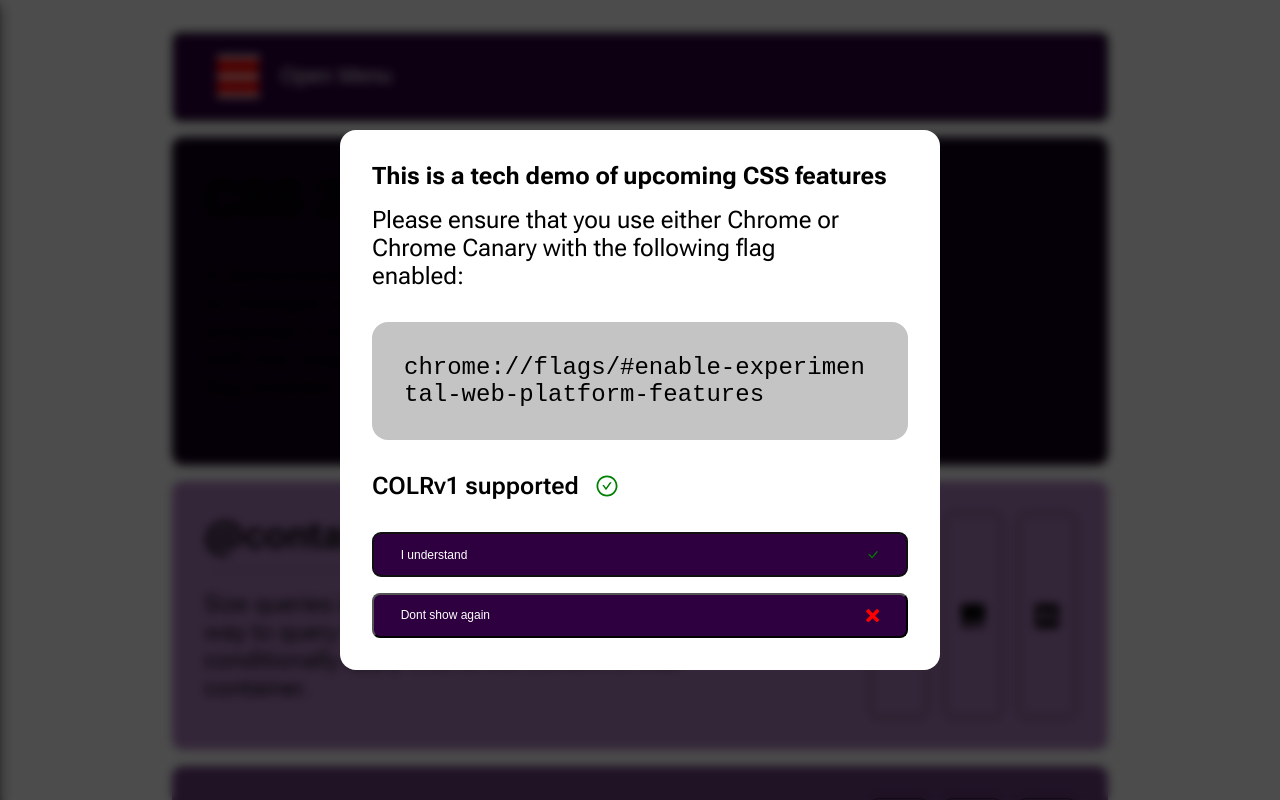
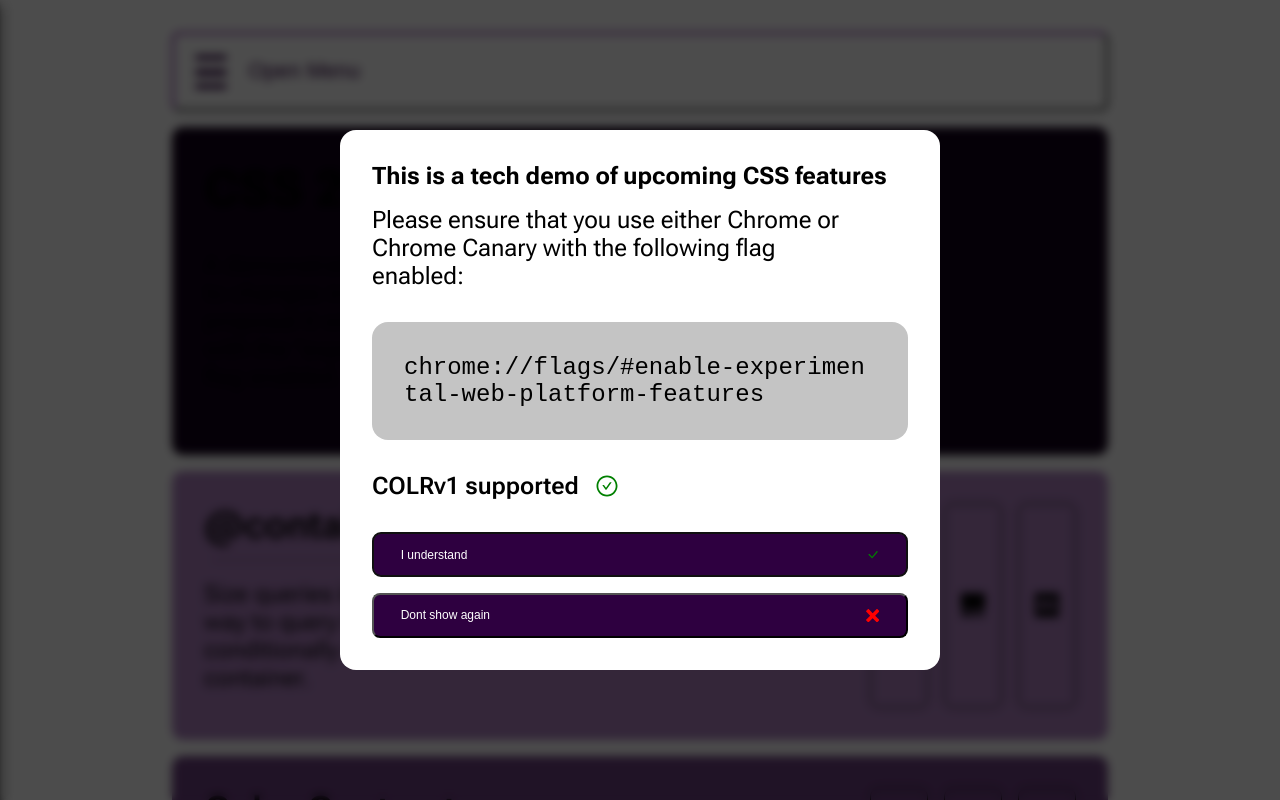
Before and after one commit to gotpop/css-2023, a Next.js app: page / in a window 1280 px wide. Shown: the top 800 px of the page. Built offline with nearby package versions, Linux system fonts and the light colour scheme; a web font is replaced by a local one.

Commit message:
Adding trigger

```diff
--- a/src/components/Trigger/Trigger.module.css
+++ b/src/components/Trigger/Trigger.module.css
@@ -2,23 +2,23 @@
   --iconColour: var(--white);
 
   align-items: center;
-  background-color: var(--hwb-grape-4);
+  border-color: var(--hwb-grape-4);
+  background-color: transparent;
   border-radius: var(--radius);
-  color: var(--iconColour);
   cursor: pointer;
   display: flex;
   font-size: var(--size-l-1);
   gap: calc(var(--paddingBtn) / 2);
-  padding: calc(var(--paddingBtn) / 2) var(--paddingBtn);
+  padding: calc(var(--paddingBtn) / 2);
   transition: background-color var(--timing) ease;
-
+/*
   &:hover {
     background-color: var(--accent);
     color: var(--white);
-  }
+  } */
 
   & span {
-    color: var(--white);
+    color: var(--hwb-grape-4);
   }
 
   & svg {
--- a/src/components/TriggerIcon/TriggerIcon.module.css
+++ b/src/components/TriggerIcon/TriggerIcon.module.css
@@ -1,20 +1,19 @@
 .icon {
   --iconColour: var(--white);
-  --local-size: 2em;
+  --local-size: 1.5em;
   --local-translate: 0 calc(var(--local-size) / 2.2);
   --local-duration: .4s;
   --local-name: top;
 
   width: var(--local-size);
   height: var(--local-size);
-  background: red;
   position: relative;
   display: flex;
   justify-content: center;
 
   & span {
-    background-color: var(--white);
-    height: calc(var(--local-size) / 10);
+    background-color: var(--hwb-grape-4);
+    height: calc(var(--local-size) / 6);
     width: var(--local-size);
     display: flex;
     border-radius: 0.25em;
@@ -31,6 +30,7 @@
 
     @nest [liam*="true"] & {
       animation-name: top;
+      background-color: var(--error);
     }
   }
 
@@ -39,6 +39,7 @@
     translate: 0 calc(var(--local-size) * 0.45);
 
     @nest [liam*="true"] & {
+      background-color: var(--error);
       animation-name: middle;
     }
   }
@@ -47,6 +48,7 @@
     animation-name: bottomReverse;
 
     @nest [liam*="true"] & {
+      background-color: var(--error);
       animation-name: bottom;
     }
   }
```
